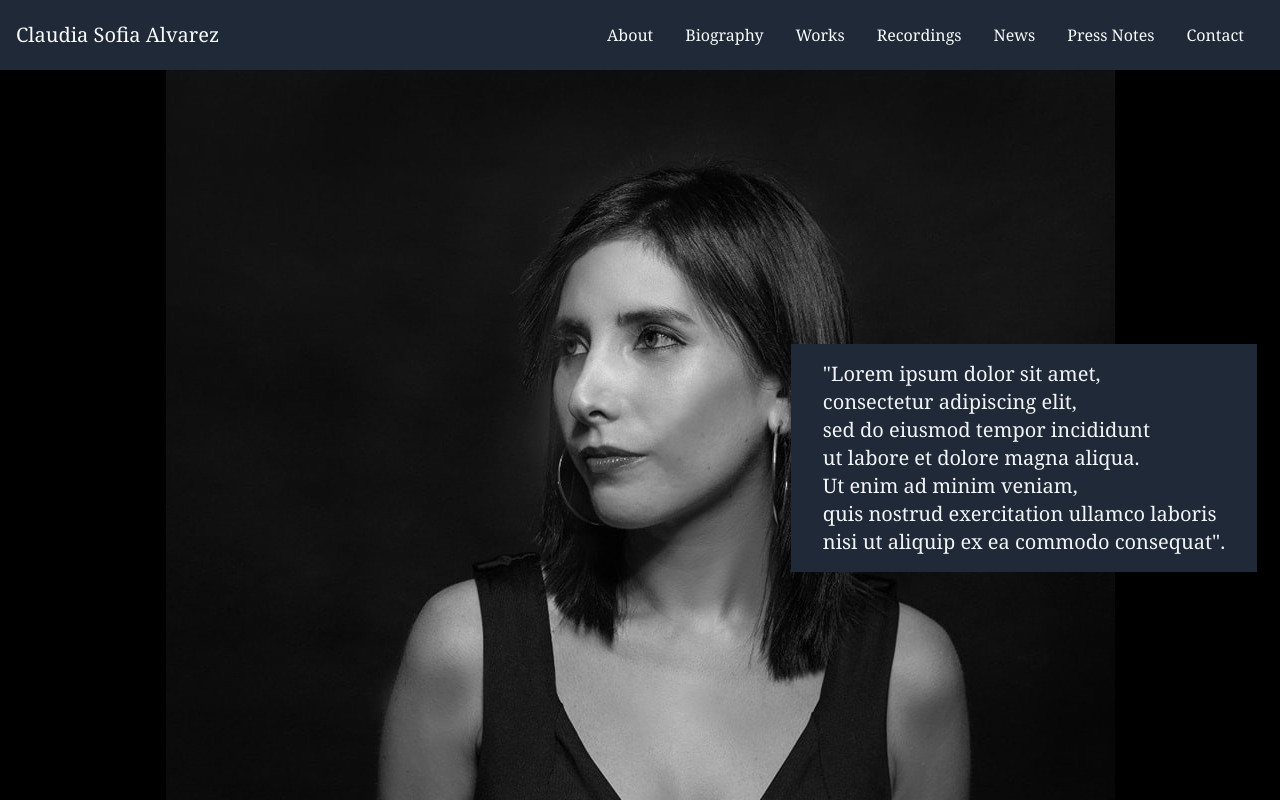
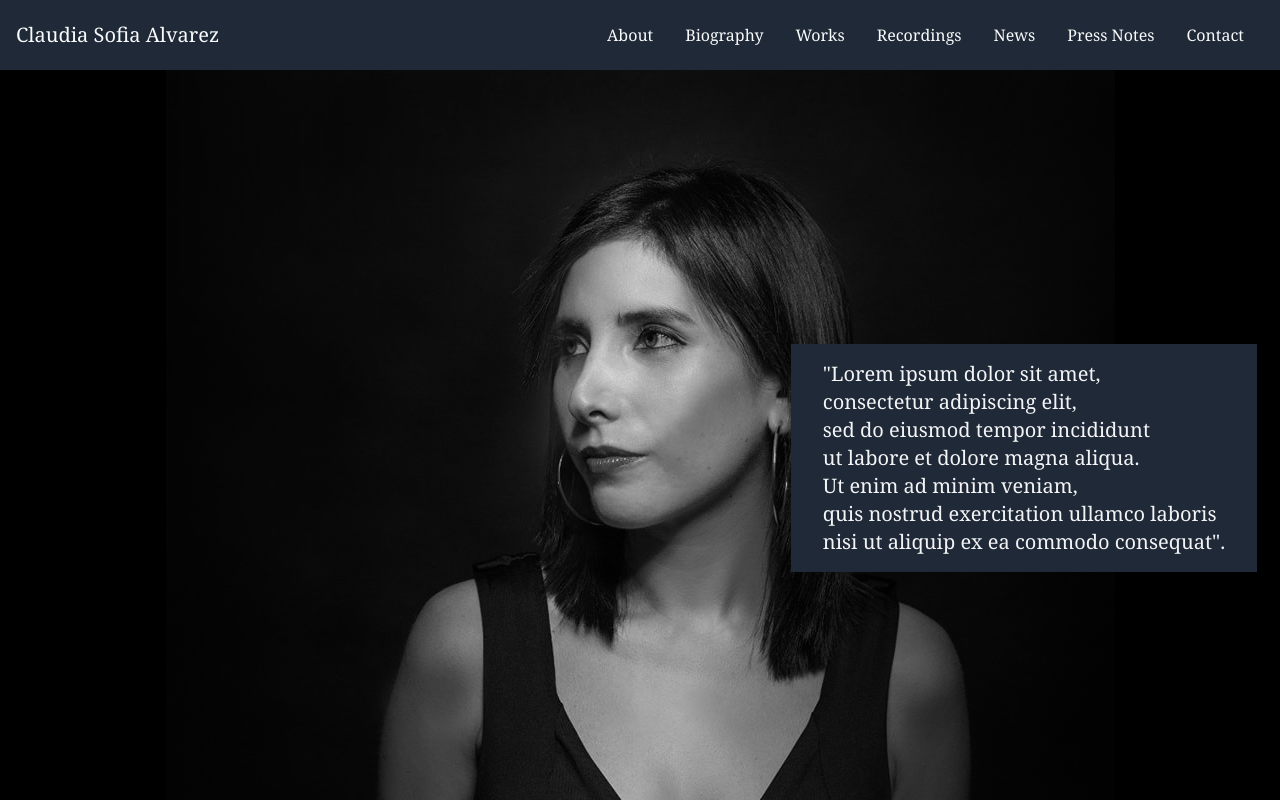
Before and after one commit to yepsan95/claudia-sofia-alvarez-portfolio, a Vue app: page /#/ in a window 1280 px wide. Shown: the top 800 px of the page. Built offline with nearby package versions, Linux system fonts and the light colour scheme.

Commit message:
feat: add fade-to-black effect on image in home view [35]

```diff
--- a/src/views/HomeView.vue
+++ b/src/views/HomeView.vue
@@ -1,6 +1,9 @@
 <template>
   <div class="relative flex justify-center mt-6 bg-black">
     <img src="../assets/photo.jpg" />
+    <div
+      class="absolute inset-0 pointer-events-none bg-gradient-to-r from-black via-transparent to-black"
+    ></div>
     <div
       class="absolute top-1/2 left-3/5 px-8 py-4 bg-gray-800 text-gray-100 font-serif translate-x-[30vw] -translate-y-[20vh]"
     >
```
